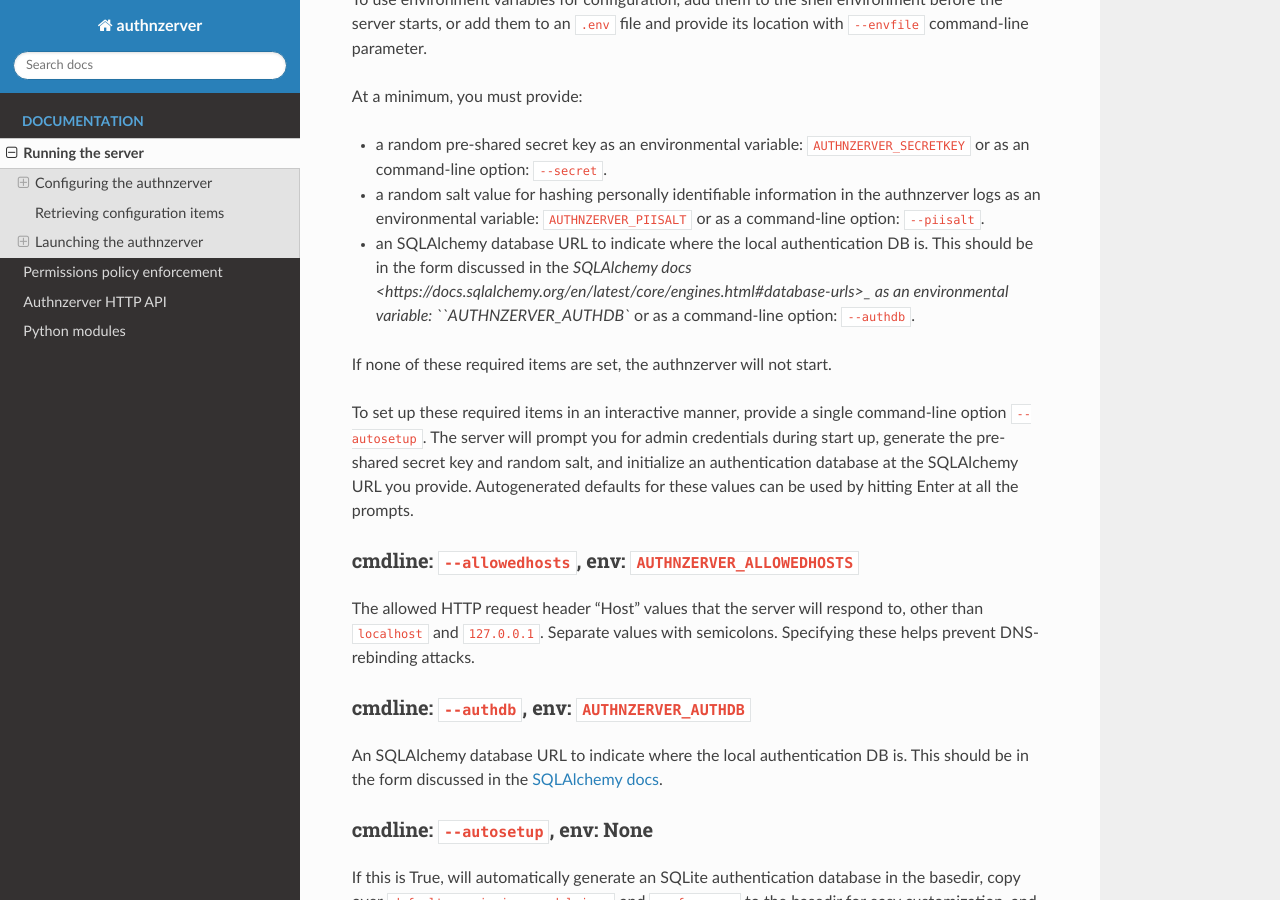
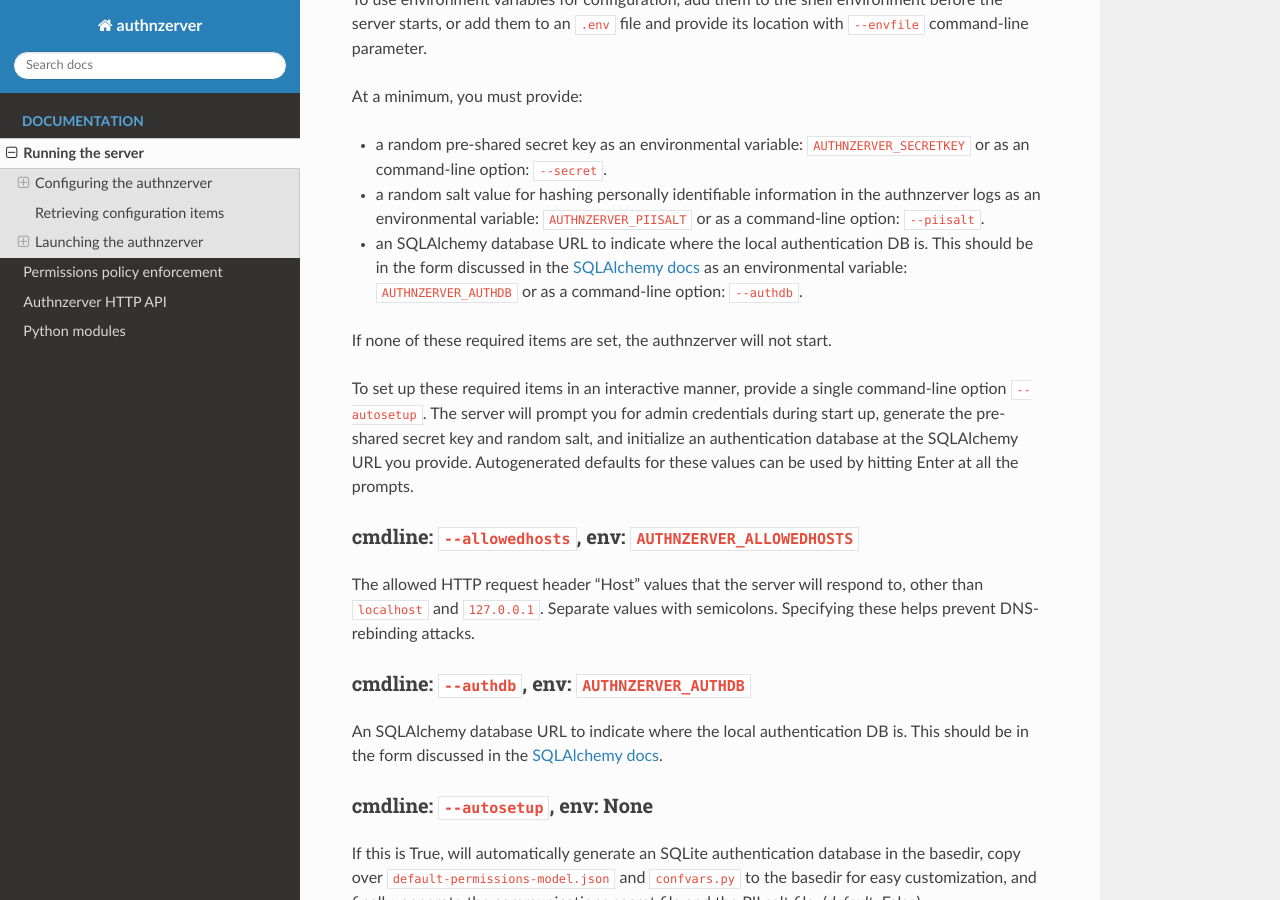
Before and after one commit to waqasbhatti/authnzerver, a Sphinx documentation site: the page built from docs/running.rst, in a window 1280 px wide and 900 px high, scrolled down 421 px. Built offline with Sphinx 7.4.7 and the Read the Docs theme 2.0.0, drawn with Linux system fonts in a browser that asks for light colours.

Commit message:
docs/running.rst: pls make the typos go away...

```diff
--- a/docs/running.rst
+++ b/docs/running.rst
@@ -27,8 +27,8 @@ At a minimum, you must provide:
 
 - an SQLAlchemy database URL to indicate where the local authentication DB
   is. This should be in the form discussed in the `SQLAlchemy docs
-  <https://docs.sqlalchemy.org/en/latest/core/engines.html#database-urls>_ as an
-  environmental variable: ``AUTHNZERVER_AUTHDB`` or as a command-line option:
+  <https://docs.sqlalchemy.org/en/latest/core/engines.html#database-urls>`_ as
+  an environmental variable: ``AUTHNZERVER_AUTHDB`` or as a command-line option:
   ``--authdb``.
 
 If none of these required items are set, the authnzerver will not start.
```
